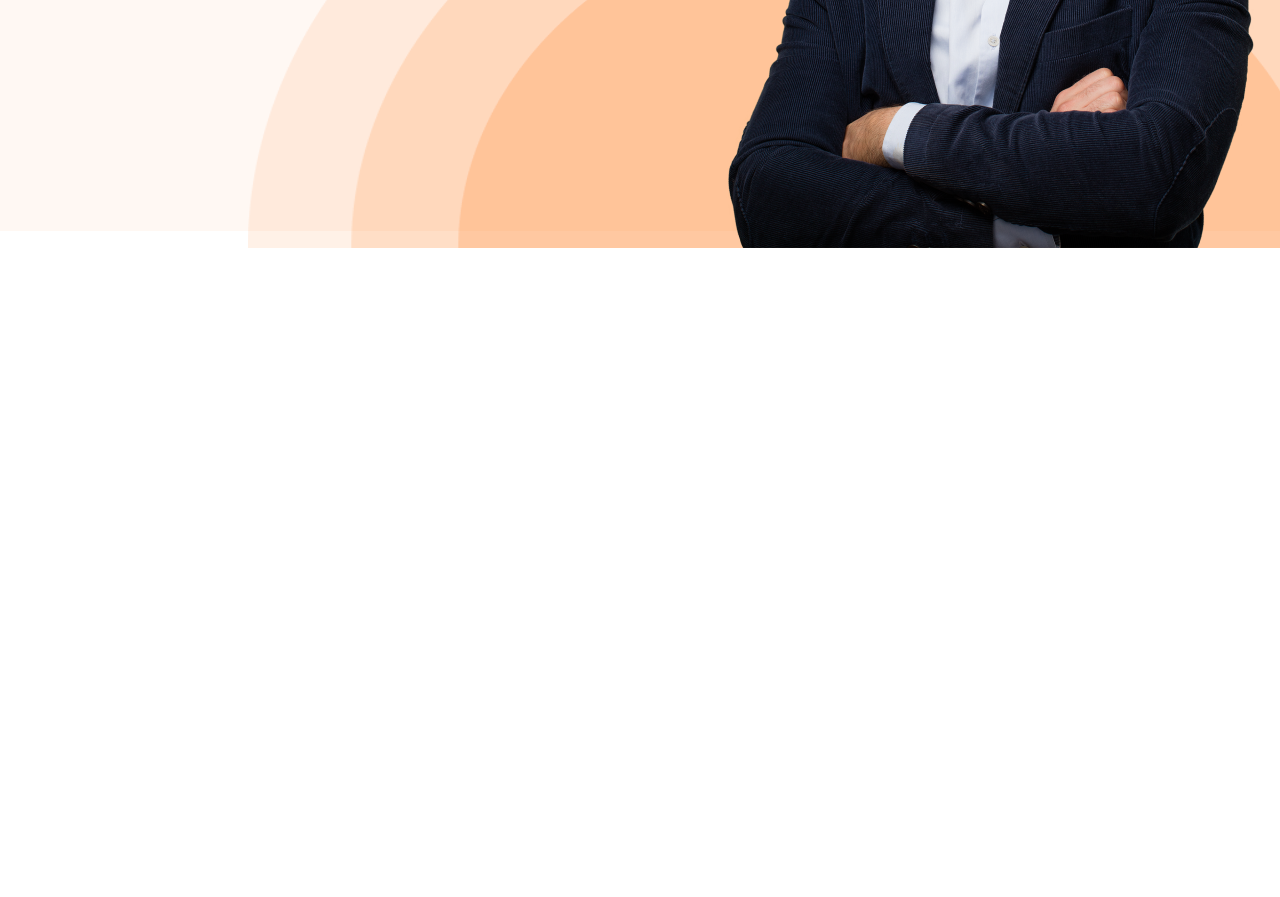
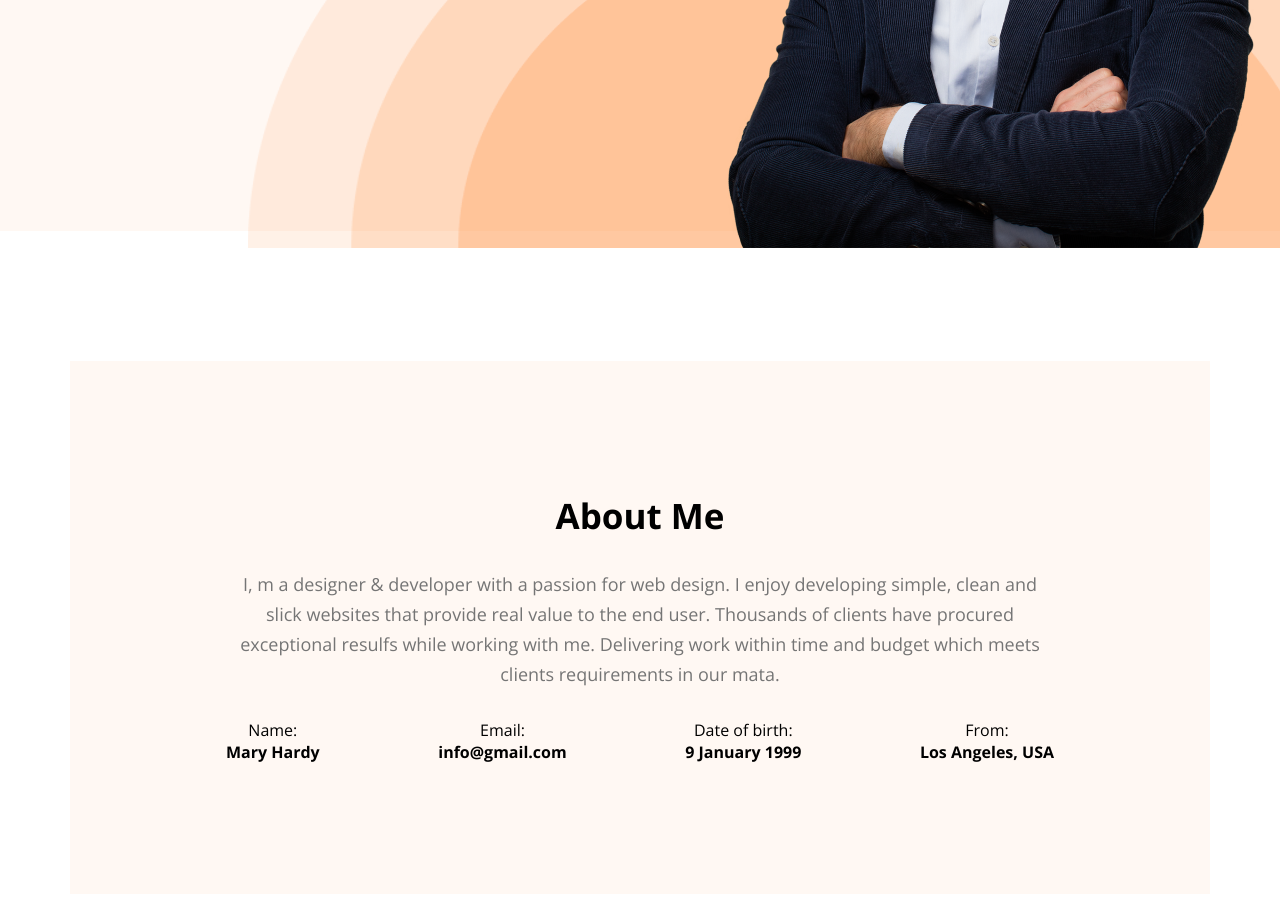
Before and after one commit to raiyan1999j/ph-project-01, a plain HTML site: page index.html in a window 1280 px wide. Shown: the part 606-1503 px from the top of the page. Before the commit the page ends 859 px from the top, so only its background shows below. Drawn offline with nearby package versions, Linux system fonts and the light colour scheme.

Commit message:
aboutArea Added

```diff
--- a/index.html
+++ b/index.html
@@ -66,8 +66,38 @@
     </header>
     <!-- headerArea-finish -->
     <!-- mainArea-start -->
-    <!-- aboutArea-start -->
-
+    <main>
+        <!-- aboutArea-start -->
+        <section class="aboutArea">
+            <div class="row">
+                <h2>
+                    About Me
+                </h2>
+                <p class="textBox">
+                    I, m a designer & developer with a passion for web design. I enjoy developing simple, clean and slick websites that provide real value to the end user. Thousands of clients have procured exceptional resulfs while working with me. Delivering work within time and budget which meets clients requirements in our mata.
+                </p>
+                <div class="aboutContact">
+                    <di>
+                        <p>Name:</p>
+                        <h4>Mary Hardy</h4>
+                    </di>
+                    <di>
+                        <p>Email:</p>
+                        <h4>info@gmail.com</h4>
+                    </di>
+                    <di>
+                        <p>Date of birth:</p>
+                        <h4>9 January 1999</h4>
+                    </di>
+                    <di>
+                        <p>From:</p>
+                        <h4>Los Angeles, USA</h4>
+                    </di>
+                </div>
+            </div>
+        </section>
+        <!-- aboutArea-finish -->
+    </main>
     <!-- aboutArea-finish -->
     <!-- mainArea-finish -->
 </body>
--- a/style/style.css
+++ b/style/style.css
@@ -17,6 +17,10 @@ ul{
 a{
     text-decoration: none;
     color:#474747;
+}
+.row{
+    width:1140px;
+    margin:130px auto;
 }
 .col{
     float:left;
@@ -159,3 +163,29 @@ nav div:nth-child(2){
     -ms-transform:rotate(-90deg) translate(913px, -745px);
     -o-transform:rotate(-90deg) translate(913px, -745px);
 }
+/* ============= */
+/* aboutArea */
+/* ============= */
+.aboutArea .row{
+    padding:131px 156px;
+    text-align:center;
+    background-color:#FFF8F3;
+}
+.aboutArea .row h2{
+    font-size:35px;
+    font-weight:700;
+}
+.aboutArea .textBox{
+    margin:30px 0;
+    font-size:18px;
+    font-weight: 400;
+    line-height: 30px;
+    color:#757575;
+}
+.aboutContact{
+    display:flex;
+    justify-content: space-between;
+}
+.aboutContact div{
+    margin-right:50px;
+}
```
